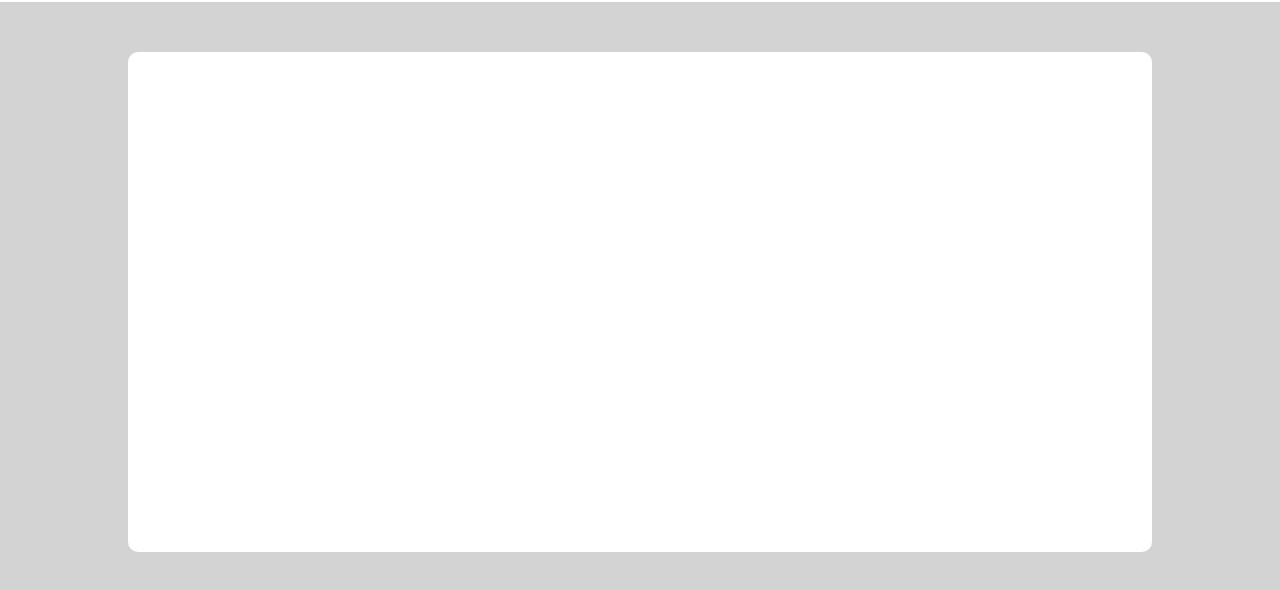
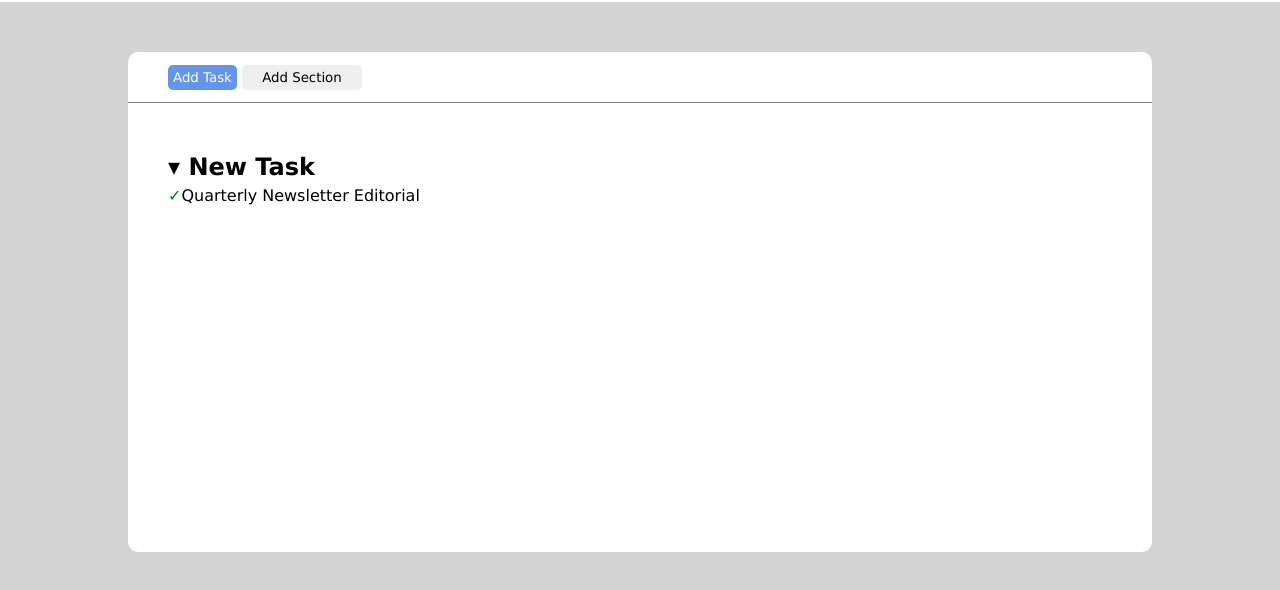
Before and after one commit to LucaGarizio/html-css-toboolist, a plain HTML site: page index.html in a window 1280 px wide. Shown: the part 68-658 px from the top of the page. Drawn offline with Linux system fonts and the light colour scheme.

Commit message:
inizio sezione task

```diff
--- a/css/style.css
+++ b/css/style.css
@@ -45,3 +45,44 @@
     margin-top: 50px;
     border-radius: 10px;
  }
+
+    /* sezione add */
+ #task-add{
+    width: 100%;
+    border-bottom: 1px solid grey;
+    line-height: 50px;
+    margin-bottom: 50px;
+ }
+
+ .button{
+    border-radius: 5px;
+    padding: 5px;
+    border: none;
+
+ }
+
+#button-task{
+    background-color: #6495ED;
+    margin-left: 40px;
+    color: white;
+}
+
+#button-section{
+    width: 120px;
+}
+
+/* sezione task */
+
+.task{
+    margin-left: 40px;
+    height: 300px;
+}
+
+.title-task{
+    margin-bottom: 5px;
+}
+
+.symbol{
+    color: green;
+
+}
--- a/index.html
+++ b/index.html
@@ -18,15 +18,22 @@
 
         <main>
             <div id="main-container">
+                <section>
+                    <!-- section ADD -->
 
+                    <div id="task-add">
+                        <button class="button" id="button-task">Add Task</button>
+                        <button class="button" id="button-section">Add Section</button>
+                    </div>
+                </section>
 
-            <!-- sezione add -->
-
-
-
-            <!-- sezione todolist -->
-
-
+                <section>
+                    <!--section new task  -->
+                    <div class="task">
+                        <h2 class="title-task">&#9662; New Task</h2>
+                        <span class="symbol">&#x2713</span>Quarterly Newsletter <span>Editorial</span>
+                    </div>
+                </section>
         </div>
         </main>
     </div>
```
